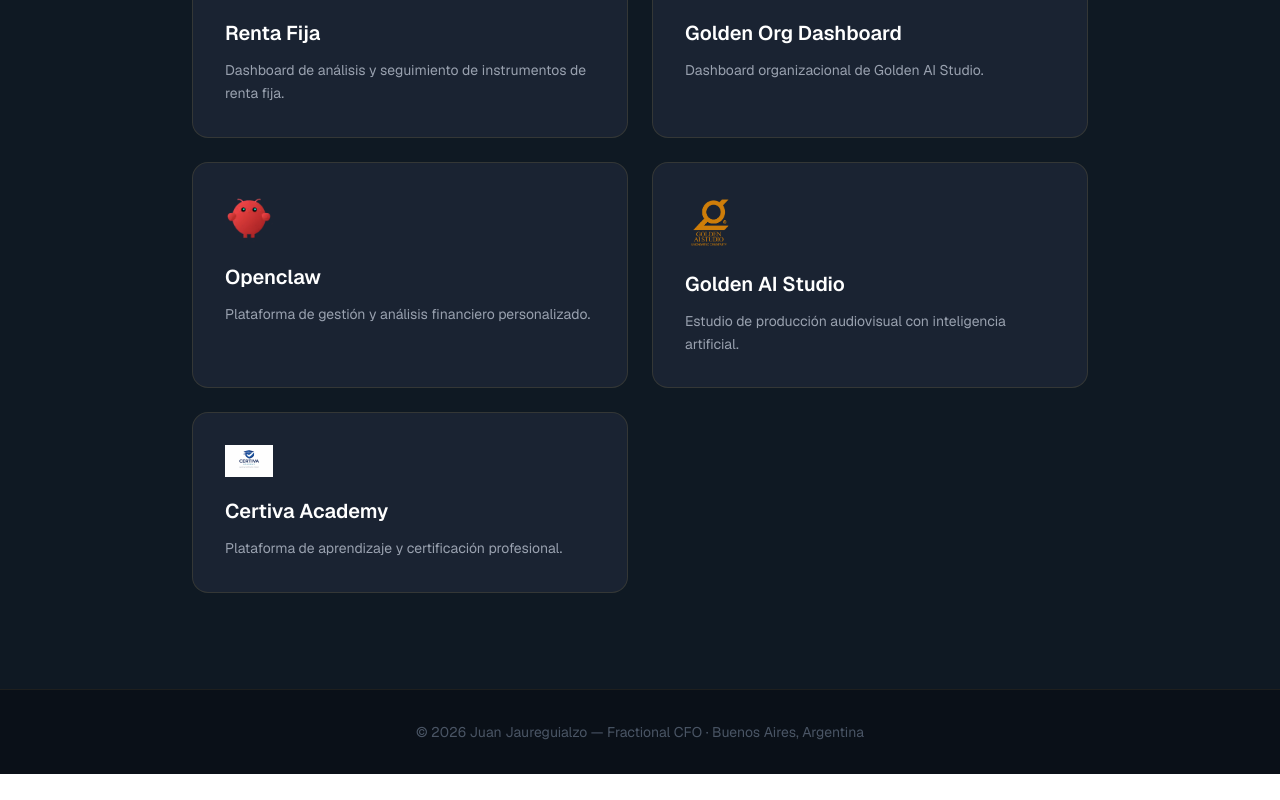
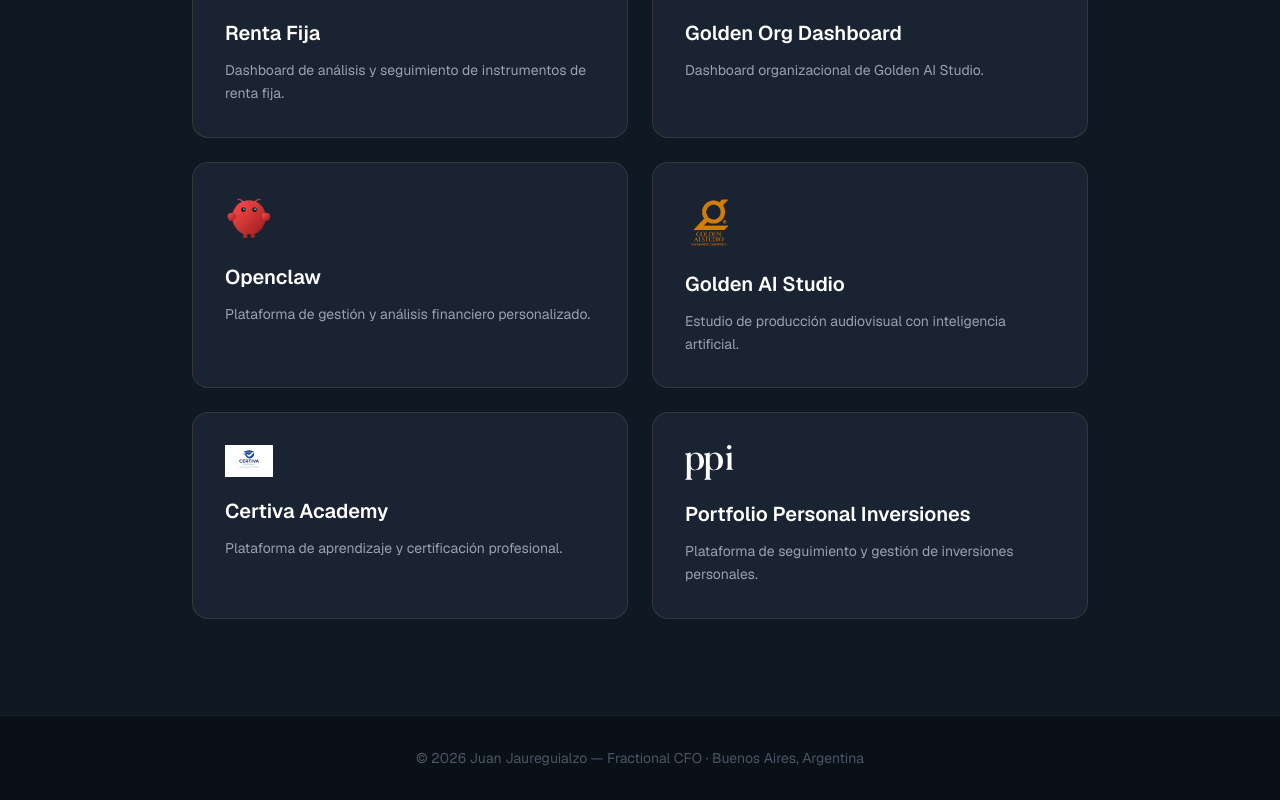
Before and after one commit to jmjaureg-rgb/mi-sitio, a Next.js app: page /herramientas in a window 1280 px wide. Shown: the part 386-1186 px from the top of the page. Before the commit the page ends 1160 px from the top, so only its background shows below. Built offline with nearby package versions, Linux system fonts and the light colour scheme.

Commit message:
Add Portfolio Personal Inversiones to Herramientas

```diff
--- a/app/herramientas/page.tsx
+++ b/app/herramientas/page.tsx
@@ -46,6 +46,14 @@
     href: "https://certiva.academy",
     icon: (
       <Image src="/logo-certiva.png" alt="Certiva Academy" width={48} height={48} className="object-contain" />
+    ),
+  },
+  {
+    titulo: "Portfolio Personal Inversiones",
+    descripcion: "Plataforma de seguimiento y gestión de inversiones personales.",
+    href: "https://www.portfoliopersonal.com/",
+    icon: (
+      <Image src="/logo-portfolio.svg" alt="Portfolio Personal" width={48} height={48} className="object-contain" />
     ),
   },
 ];
```
Also changed, not shown: public/logo-portfolio.svg (added).
